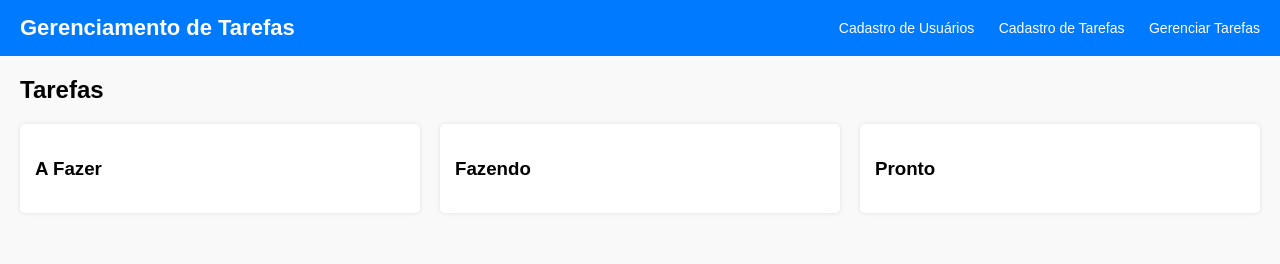
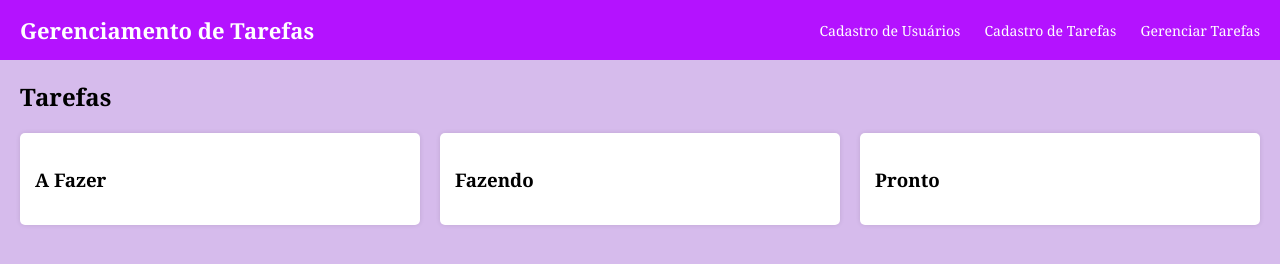
Before and after one commit to rebecalazarini/ProvaFull-02-2025, a plain HTML site: page web/gerenciarTarefa.html in a window 1280 px wide. Drawn offline with Linux system fonts and the light colour scheme.

Commit message:
alterações

```diff
--- a/web/style.css
+++ b/web/style.css
@@ -1,12 +1,12 @@
 body {
-  font-family: Arial, sans-serif;
+  font-family: Georgia, 'Times New Roman', Times, serif;
   margin: 0;
   padding: 0;
-  background-color: #f9f9f9;
+  background-color: #b889df91;
 }
 
 header {
-  background-color: #007bff;
+  background-color: #b412ff;
   color: white;
   padding: 15px 20px;
   display: flex;
@@ -20,7 +20,7 @@ header h1 {
 }
 
 nav a {
-  color: white;
+  color: rgb(255, 255, 255);
   margin-left: 20px;
   text-decoration: none;
   font-size: 14px;
@@ -46,7 +46,7 @@ input[type="text"], select {
 
 button {
   padding: 6px 12px;
-  background-color: #007bff;
+  background-color: #c1a2e6;
   color: white;
   border: none;
   cursor: pointer;
--- a/web/style1.css
+++ /dev/null
@@ -1,78 +0,0 @@
-body {
-  font-family: Arial, sans-serif;
-  margin: 0;
-  padding: 0;
-  background-color: #f9f9f9;
-}
-
-header {
-  background-color: #007bff;
-  color: white;
-  padding: 15px 20px;
-  display: flex;
-  justify-content: space-between;
-  align-items: center;
-}
-
-header h1 {
-  margin: 0;
-  font-size: 22px;
-}
-
-nav a {
-  color: white;
-  margin-left: 20px;
-  text-decoration: none;
-  font-size: 14px;
-}
-
-.container {
-  padding: 20px;
-}
-
-h2 {
-  margin-top: 0;
-}
-
-label, select, input[type="text"] {
-  display: block;
-  margin-bottom: 10px;
-}
-
-input[type="text"], select {
-  padding: 5px;
-  width: 200px;
-}
-
-button {
-  padding: 6px 12px;
-  background-color: #007bff;
-  color: white;
-  border: none;
-  cursor: pointer;
-  border-radius: 3px;
-}
-
-.tarefas {
-  display: flex;
-  gap: 20px;
-}
-
-.coluna {
-  flex: 1;
-  background: #fff;
-  padding: 15px;
-  border-radius: 5px;
-  box-shadow: 0 0 5px rgba(0,0,0,0.1);
-}
-
-.card {
-  background: #f2f2f2;
-  padding: 10px;
-  margin-bottom: 15px;
-  border-radius: 5px;
-}
-
-.card strong {
-  display: block;
-}
--- a/web/style2.css
+++ /dev/null
@@ -1,78 +0,0 @@
-body {
-  font-family: Arial, sans-serif;
-  margin: 0;
-  padding: 0;
-  background-color: #f9f9f9;
-}
-
-header {
-  background-color: #007bff;
-  color: white;
-  padding: 15px 20px;
-  display: flex;
-  justify-content: space-between;
-  align-items: center;
-}
-
-header h1 {
-  margin: 0;
-  font-size: 22px;
-}
-
-nav a {
-  color: white;
-  margin-left: 20px;
-  text-decoration: none;
-  font-size: 14px;
-}
-
-.container {
-  padding: 20px;
-}
-
-h2 {
-  margin-top: 0;
-}
-
-label, select, input[type="text"] {
-  display: block;
-  margin-bottom: 10px;
-}
-
-input[type="text"], select {
-  padding: 5px;
-  width: 200px;
-}
-
-button {
-  padding: 6px 12px;
-  background-color: #007bff;
-  color: white;
-  border: none;
-  cursor: pointer;
-  border-radius: 3px;
-}
-
-.tarefas {
-  display: flex;
-  gap: 20px;
-}
-
-.coluna {
-  flex: 1;
-  background: #fff;
-  padding: 15px;
-  border-radius: 5px;
-  box-shadow: 0 0 5px rgba(0,0,0,0.1);
-}
-
-.card {
-  background: #f2f2f2;
-  padding: 10px;
-  margin-bottom: 15px;
-  border-radius: 5px;
-}
-
-.card strong {
-  display: block;
-}
--- a/web/style3.css
+++ /dev/null
@@ -1,78 +0,0 @@
-body {
-  font-family: Arial, sans-serif;
-  margin: 0;
-  padding: 0;
-  background-color: #f9f9f9;
-}
-
-header {
-  background-color: #007bff;
-  color: white;
-  padding: 15px 20px;
-  display: flex;
-  justify-content: space-between;
-  align-items: center;
-}
-
-header h1 {
-  margin: 0;
-  font-size: 22px;
-}
-
-nav a {
-  color: white;
-  margin-left: 20px;
-  text-decoration: none;
-  font-size: 14px;
-}
-
-.container {
-  padding: 20px;
-}
-
-h2 {
-  margin-top: 0;
-}
-
-label, select, input[type="text"] {
-  display: block;
-  margin-bottom: 10px;
-}
-
-input[type="text"], select {
-  padding: 5px;
-  width: 200px;
-}
-
-button {
-  padding: 6px 12px;
-  background-color: #007bff;
-  color: white;
-  border: none;
-  cursor: pointer;
-  border-radius: 3px;
-}
-
-.tarefas {
-  display: flex;
-  gap: 20px;
-}
-
-.coluna {
-  flex: 1;
-  background: #fff;
-  padding: 15px;
-  border-radius: 5px;
-  box-shadow: 0 0 5px rgba(0,0,0,0.1);
-}
-
-.card {
-  background: #f2f2f2;
-  padding: 10px;
-  margin-bottom: 15px;
-  border-radius: 5px;
-}
-
-.card strong {
-  display: block;
-}
```
